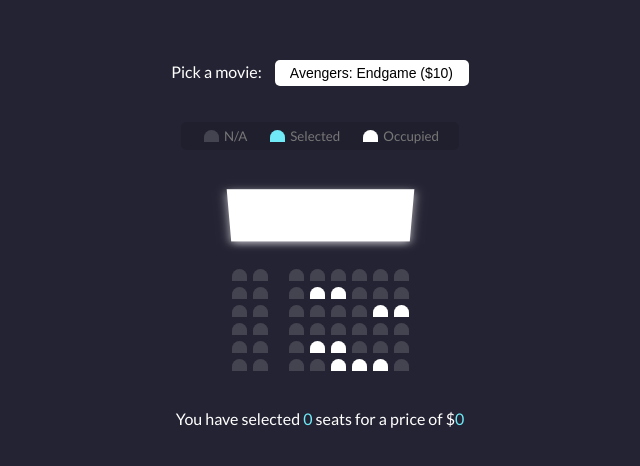
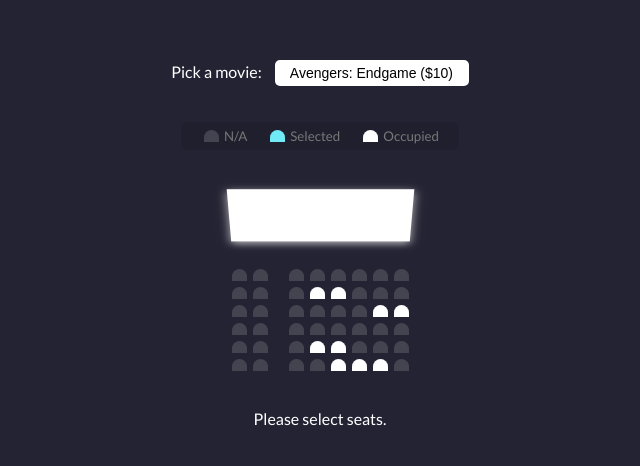
Before and after one commit to pchelka84/movie-seats-booking, a plain HTML site: page index.html in a window 1280 px wide. Shown: the part 164-630 px from the top of the page, without its empty margins (320-960 px from the left). Drawn offline with Linux system fonts and the light colour scheme.

Commit message:
Update text with number of seats and price

```diff
--- a/index.html
+++ b/index.html
@@ -96,12 +96,7 @@
       </div>
     </div>
 
-    <p class="text">
-      You have selected <span id="count">0</span> seats for a price of $<span
-        id="total"
-        >0</span
-      >
-    </p>
+    <p class="text" id="text">Please select seats.</p>
 
     <script src="index.js"></script>
   </body>
--- a/index.js
+++ b/index.js
@@ -1,8 +1,10 @@
 const container = document.querySelector(".container");
 const seats = document.querySelectorAll(".row .seat:not(.occupied)");
 const count = document.getElementById("count");
-const total = document.getElementById("total");
+let total = document.getElementById("total");
 const movieSelect = document.getElementById("movie");
+const text = document.getElementById("text");
+const seatsNumber = document.getElementById("seatsNumber");
 
 populateUI();
 
@@ -14,6 +16,17 @@ function setMovieData(movieIndex, moviePrice) {
   localStorage.setItem("selectedMoviePrice", moviePrice);
 }
 
+// Update text
+function updateText(selectedSeatsCount, totalPrice) {
+  if (selectedSeatsCount === 0) {
+    text.innerText = "Please select seats.";
+  } else {
+    text.innerText = `You have selected ${selectedSeatsCount} ${
+      selectedSeatsCount === 1 ? "seat" : "seats"
+    } for a price of ${totalPrice}`;
+  }
+}
+
 //Update total price and count
 function updateSelectedCount() {
   const selectedSeats = document.querySelectorAll(".row .seat.selected");
@@ -23,9 +36,11 @@ function updateSelectedCount() {
 
   const selectedSeatsCount = selectedSeats.length;
 
-  count.innerText = selectedSeatsCount;
-  total.innerText = selectedSeatsCount * ticketPrice;
+  total = selectedSeatsCount * ticketPrice;
+
+  updateText(selectedSeatsCount, total);
 }
+
 // Get data from localStorage and populate UI
 function populateUI() {
   const selectedSeats = JSON.parse(localStorage.getItem("selectedSeats"));
```
